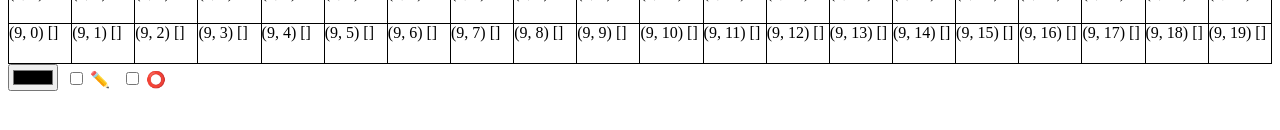
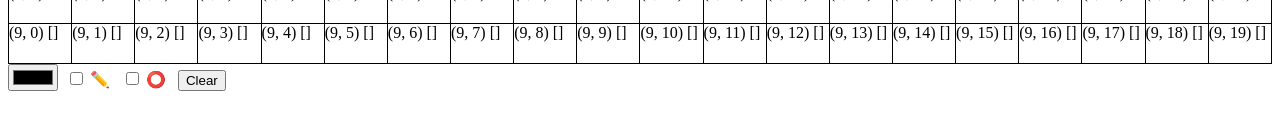
Before and after one commit to aabounegm/vue-pixel-board, a Vue app: page / in a window 1280 px wide. Shown: the part 344-474 px from the top of the page. Built offline with nearby package versions, Linux system fonts and the light colour scheme.

Commit message:
Implemented clearing the board functionality

```diff
--- a/src/App.vue
+++ b/src/App.vue
@@ -7,6 +7,7 @@
 			:color="color"
 			:clear="deleting"
 			:readonly="readonly"
+			ref="board"
 		>
 			<template v-slot="{row, col, color}">
 				{{`(${row}, ${col}) [${color}]`}}
@@ -17,7 +18,7 @@
 		{{ deleting ? '🗑️' : '✏️' }}&nbsp;&nbsp;
 		<input type="checkbox" v-model="readonly"/>
 		{{ readonly ? '🚫' : '⭕' }}&nbsp;&nbsp;
-
+		<button @click="clear">Clear</button>
 	</div>
 </template>
 
@@ -34,6 +35,9 @@ export default Vue.extend({
 		};
 	},
 	methods: {
+		clear() {
+			(this.$refs.board as any).clearBoard();
+		},
 	},
 	components: {
 		Board,
--- a/src/components/Board.vue
+++ b/src/components/Board.vue
@@ -118,6 +118,10 @@ export default Vue.extend({
 				this.$emit('update:pixel', info);
 			}
 		},
+		clearBoard() {
+			this.data = [];
+			this.$emit('input', []);
+		},
 		getColor(row: number, col: number) {
 			if(!Array.isArray(this.data[row])) {
 				return '';
```
Also changed, not shown: 1 other file (tests, documents, lock files or other folders).
